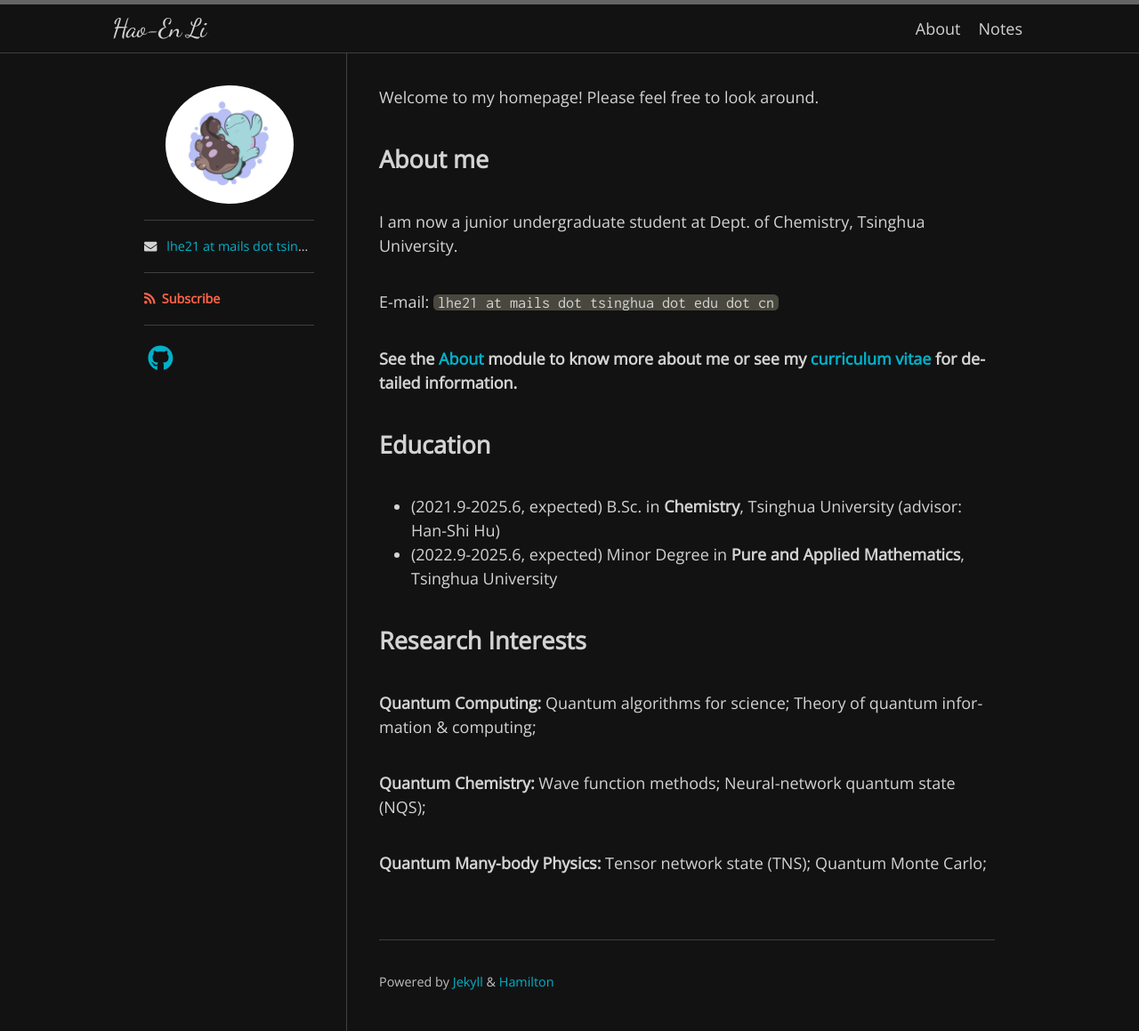
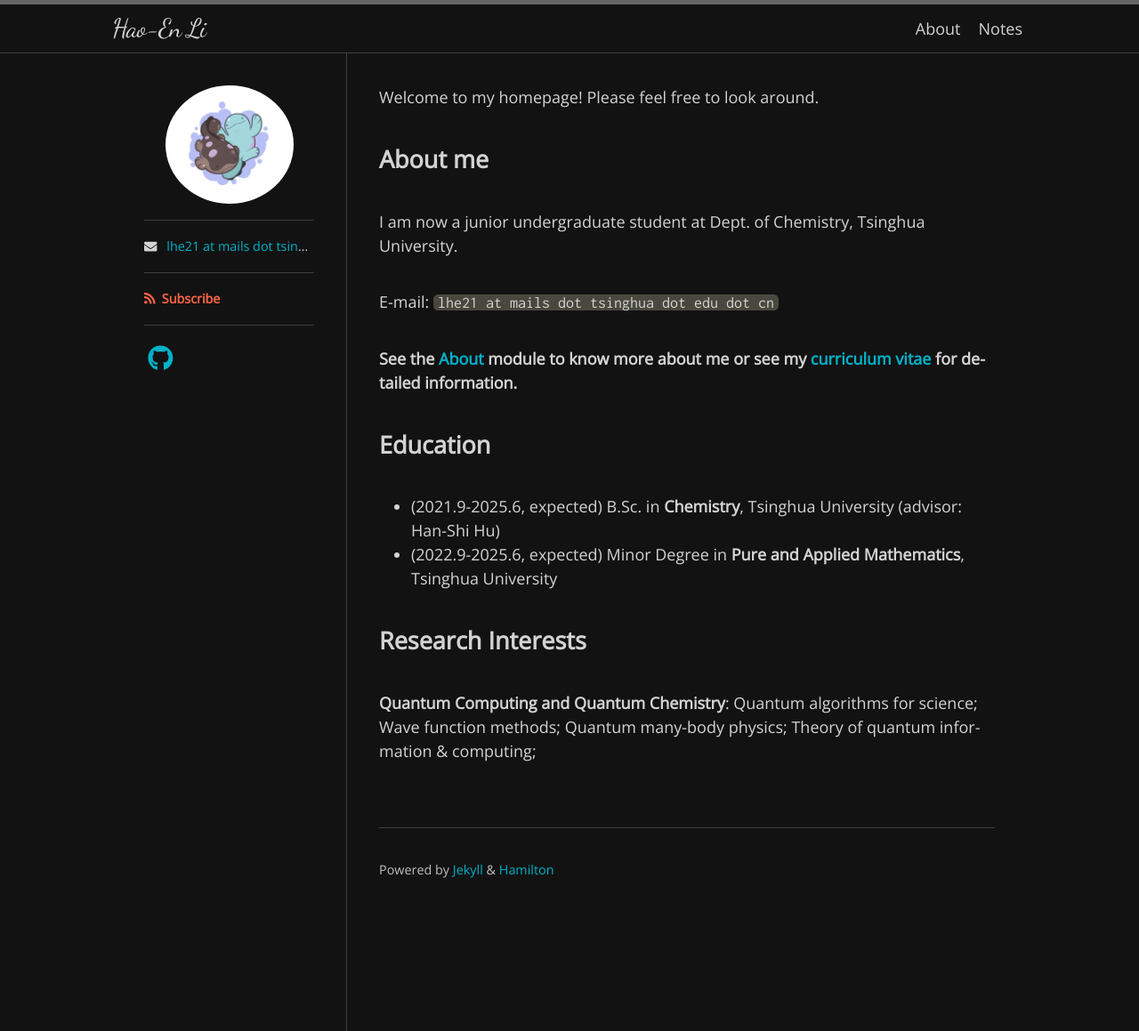
Before and after one commit to haoen2021/haoen2021.github.io, a Jekyll site: the page built from index.md, in a window 1280 px wide. Shown: the whole page at 89% size. Built offline with Jekyll 4.4.1, drawn with Linux system fonts in a browser that asks for light colours; nearby versions of some CDN libraries; some web fonts are replaced; our own code applies the rules of GitHub Pages for plain Markdown files; the list of posts is cut into pages by our own code.

Commit message:
CV update

```diff
--- a/index.md
+++ b/index.md
@@ -6,7 +6,7 @@ I am now a junior undergraduate student at Dept. of Chemistry, Tsinghua Universi
 
 E-mail: `lhe21 at mails dot tsinghua dot edu dot cn`
 
-**See the [About](about.md) module to know more about me or see my [curriculum vitae](documents/main.pdf) for detailed information.**
+**See the [About](about.md) module to know more about me or see my [curriculum vitae](documents/CV.pdf) for detailed information.**
 
 ## Education
 
@@ -15,8 +15,5 @@ E-mail: `lhe21 at mails dot tsinghua dot edu dot cn`
 
 ## Research Interests
 
-**Quantum Computing:** Quantum algorithms for science; Theory of quantum information & computing;
-
-**Quantum Chemistry:** Wave function methods; Neural-network quantum state (NQS);
-
-**Quantum Many-body Physics:** Tensor network state (TNS); Quantum Monte Carlo;
+**Quantum Computing and Quantum Chemistry**: Quantum algorithms for science; Wave function methods;
+Quantum many-body physics; Theory of quantum information & computing;
```
Also changed, not shown: about.md (+3 -6 lines), 2 other files.
